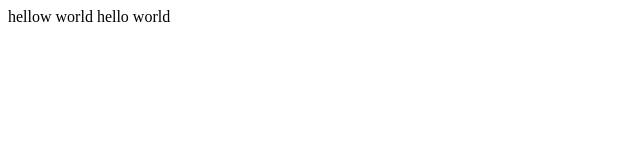
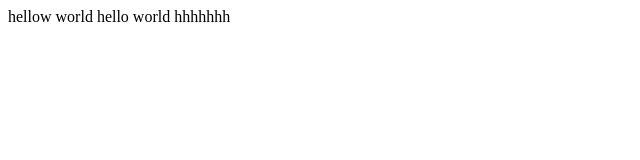
Before and after one commit to shiroiyukihana24-jpg/second-project, a plain HTML site: page index.html in a window 1280 px wide. Shown: the full height of the page, 0-640 px from the left. Drawn offline with Linux system fonts and the light colour scheme.

Commit message:
add this

```diff
--- a/index.html
+++ b/index.html
@@ -6,6 +6,6 @@
     <title>Document</title>
 </head>
 <body>
-    hellow world hello world
+    hellow world hello world hhhhhhh
 </body>
 </html>
```
